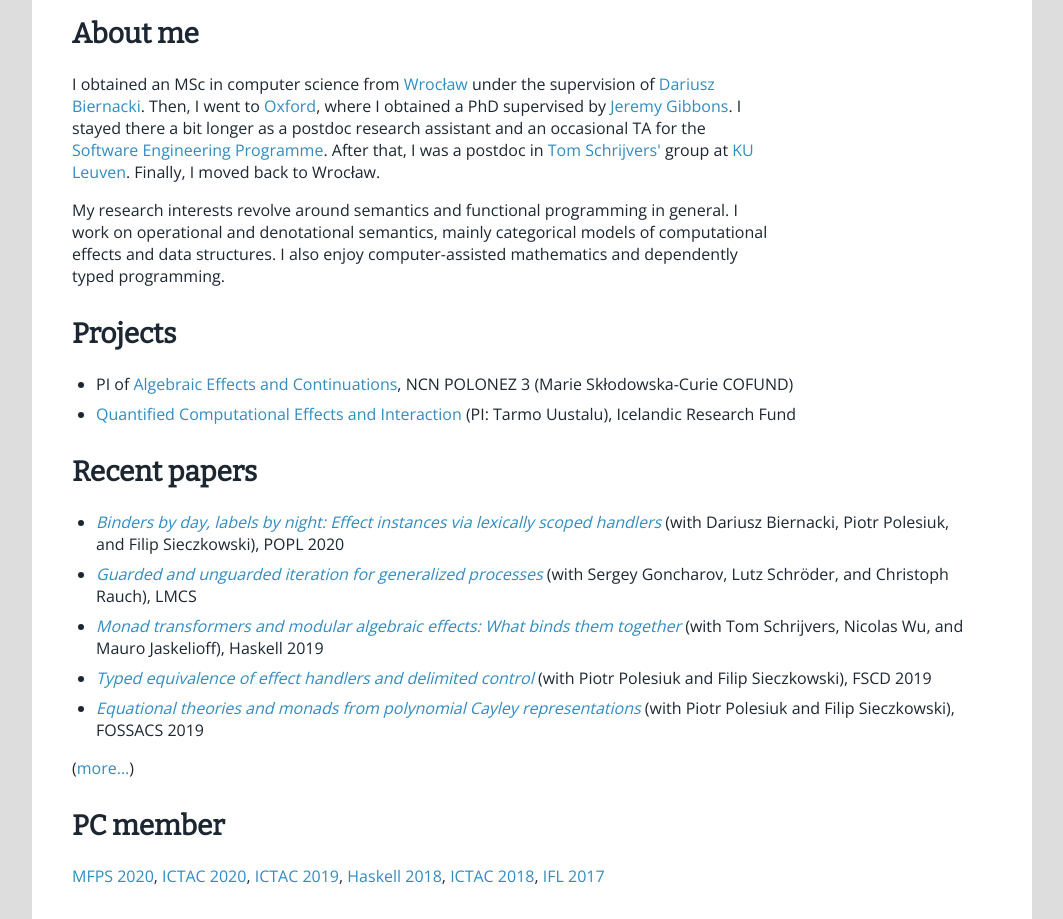
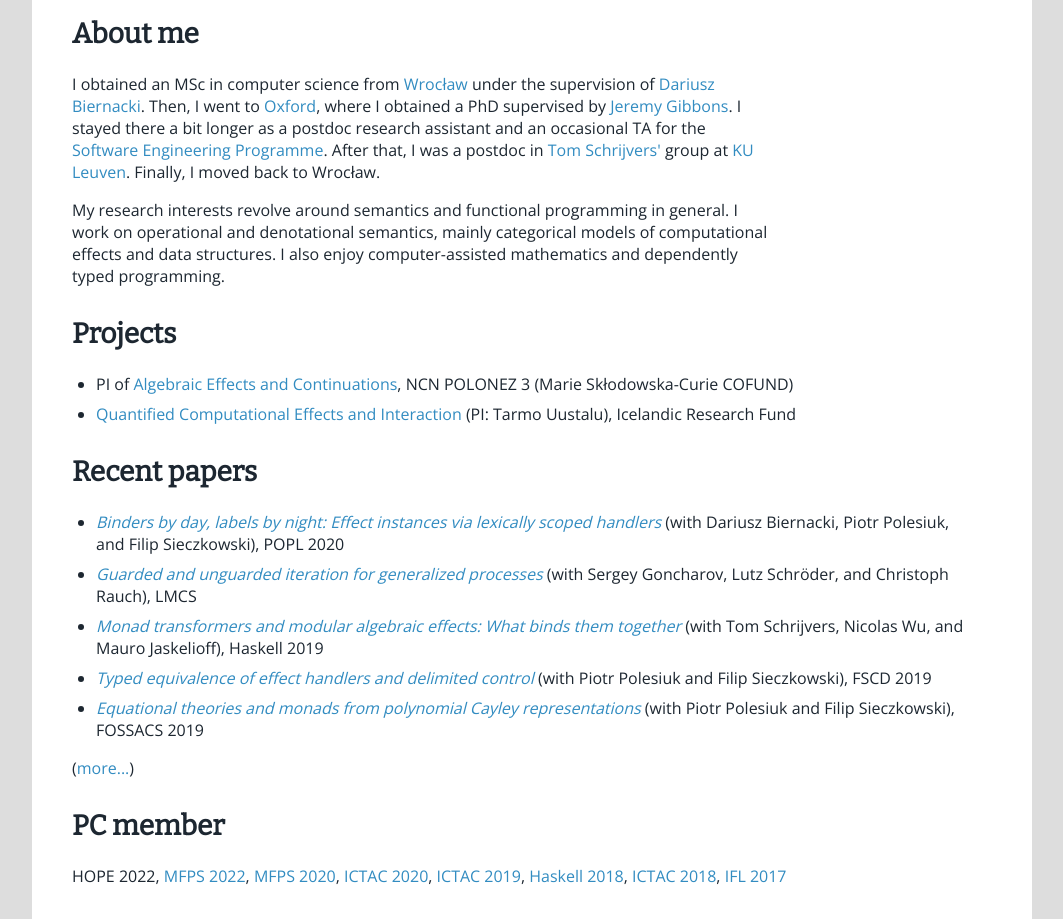
Before and after one commit to maciejpirog/maciejpirog.github.io, a plain HTML site: page index.html in a window 1280 px wide. Shown: the part 557-1476 px from the top of the page, without its empty margins (108-1171 px from the left). Drawn offline with nearby package versions, Linux system fonts and the light colour scheme.

Commit message:
Update index.html

```diff
--- a/index.html
+++ b/index.html
@@ -97,6 +97,8 @@ My research interests revolve around semantics and functional programming in gen
 
 <h2>PC member</h2>
 <p>
+  HOPE 2022,
+  <a href="https://msfp-workshop.github.io/msfp2022/">MFPS 2022</a>,
   <a href="https://www.monoidal.net/paris2020/mfps/">MFPS 2020</a>,
   <a href="https://ictac2020.github.io/">ICTAC 2020</a>,
   <a href="http://www.redcad.org/events/ictac2019/index.html">ICTAC 2019</a>,
```
